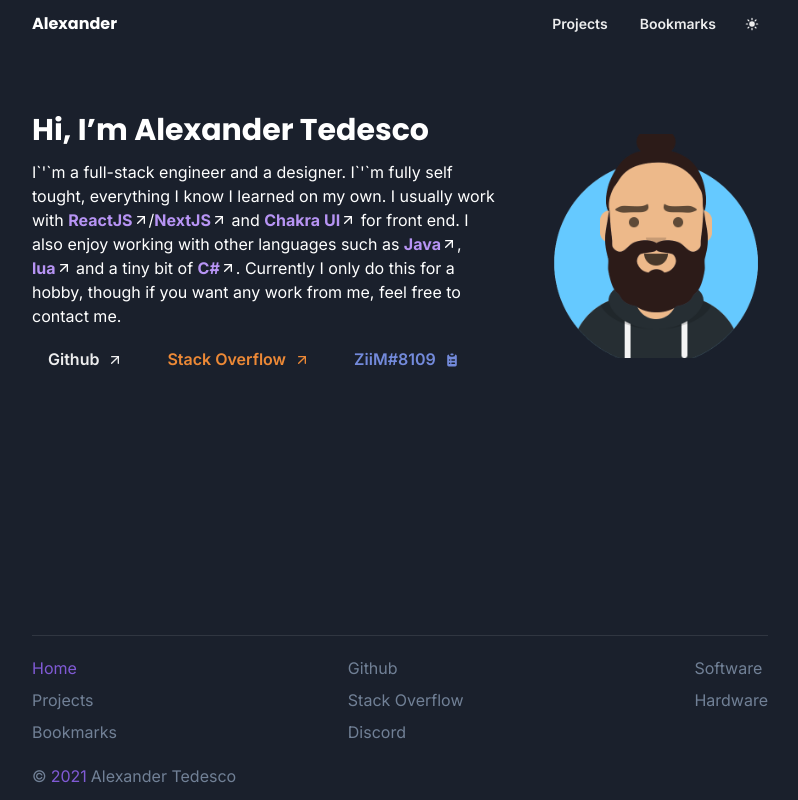
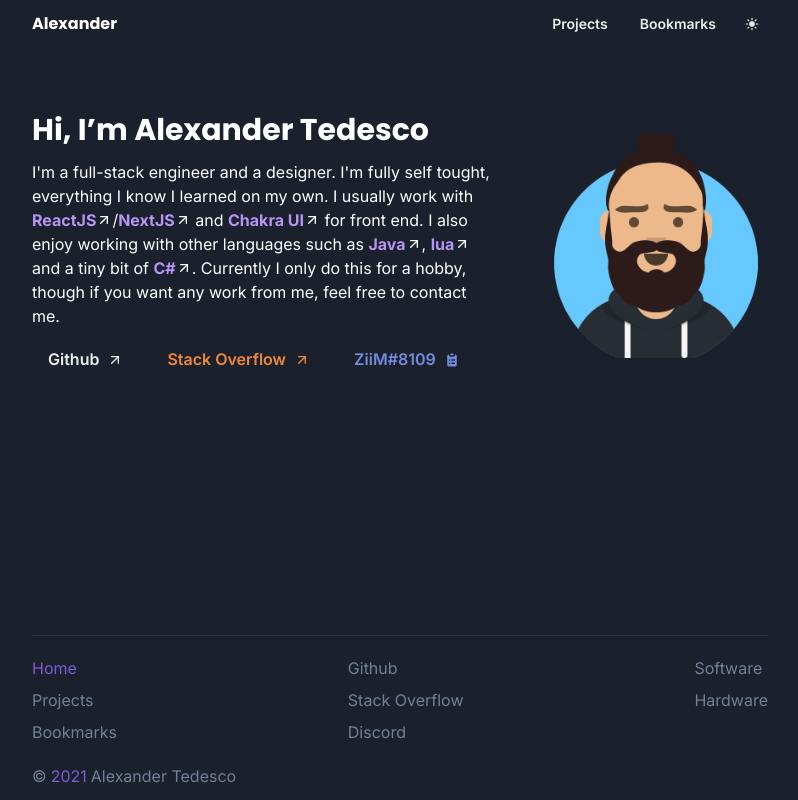
Before and after one commit to ZiiMs/ziim-homepage, a Next.js app: page / in a window 1280 px wide. Shown: the whole page, without its empty margins (240-1038 px from the left). Built offline with nearby package versions, Linux system fonts and the light colour scheme.

Commit message:
Fix escaped commas & add title

```diff
--- a/pages/index.tsx
+++ b/pages/index.tsx
@@ -2,12 +2,19 @@
 import { VStack } from '@chakra-ui/react';
 import type { NextPage } from 'next';
 import React from 'react';
+import Head from 'next/head';
 
 const Home: NextPage = () => {
   return (
-    <VStack w='full'>
-      <Hero />
-    </VStack>
+    <>
+      <Head>
+        <title>Alexander Tedesco - Home</title>
+        <meta name='viewport' content='initial-scale=1.0, width=device-width' />
+      </Head>
+      <VStack w='full'>
+        <Hero />
+      </VStack>
+    </>
   );
 };
 
--- a/src/components/hero/index.tsx
+++ b/src/components/hero/index.tsx
@@ -67,7 +67,7 @@
       <VStack w='full' alignItems='flex-start' spacing={3}>
         <Heading size='lg'>Hi, I’m Alexander Tedesco</Heading>
         <Text>
-          I`&#39;`m a full-stack engineer and a designer. I`&#39;`m fully self
+          I&#39;m a full-stack engineer and a designer. I&#39;m fully self
           tought, everything I know I learned on my own. I usually work with{' '}
           <EmbededLink href='https://reactjs.org/'>
             <strong>ReactJS</strong>
```
